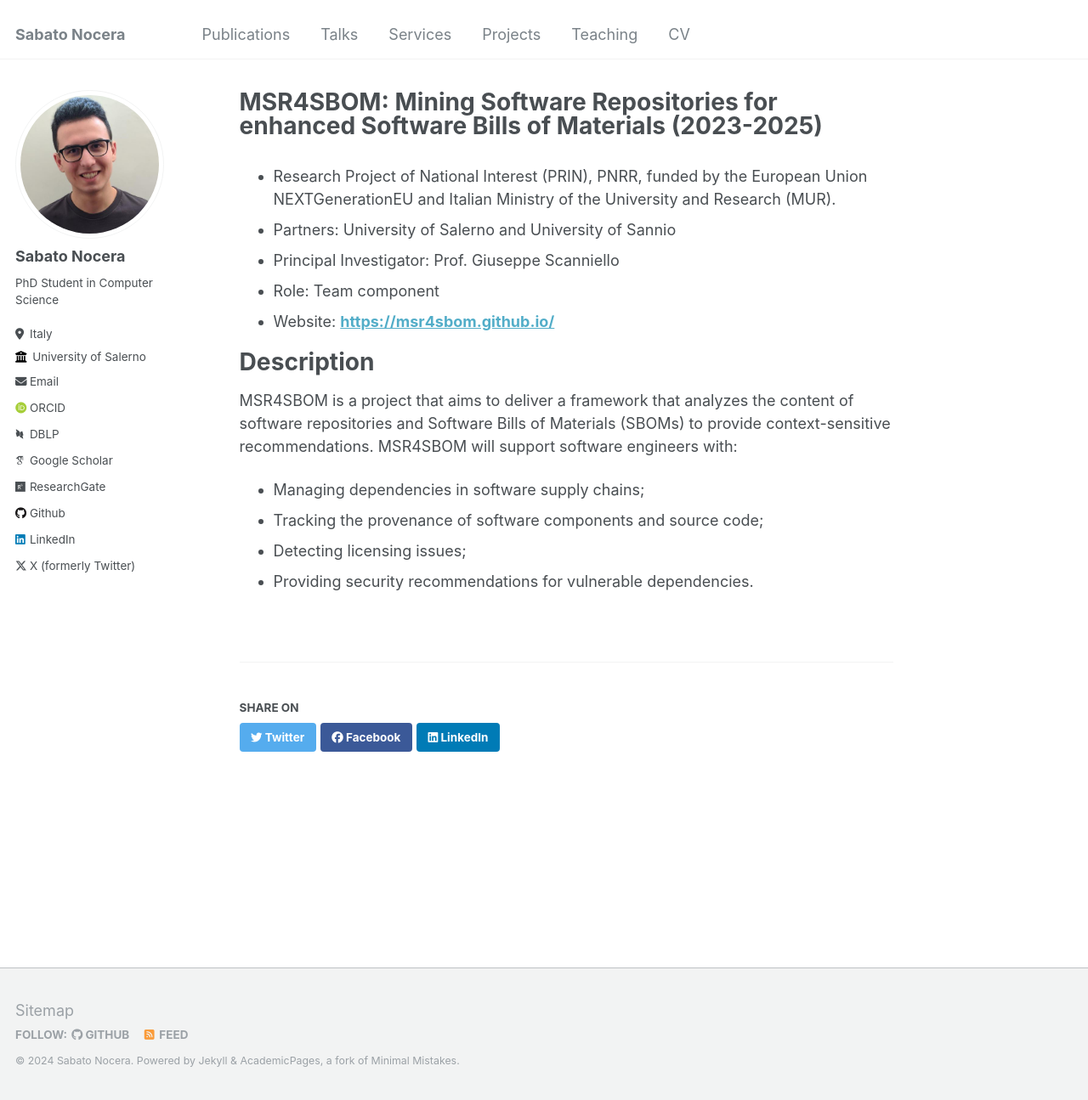
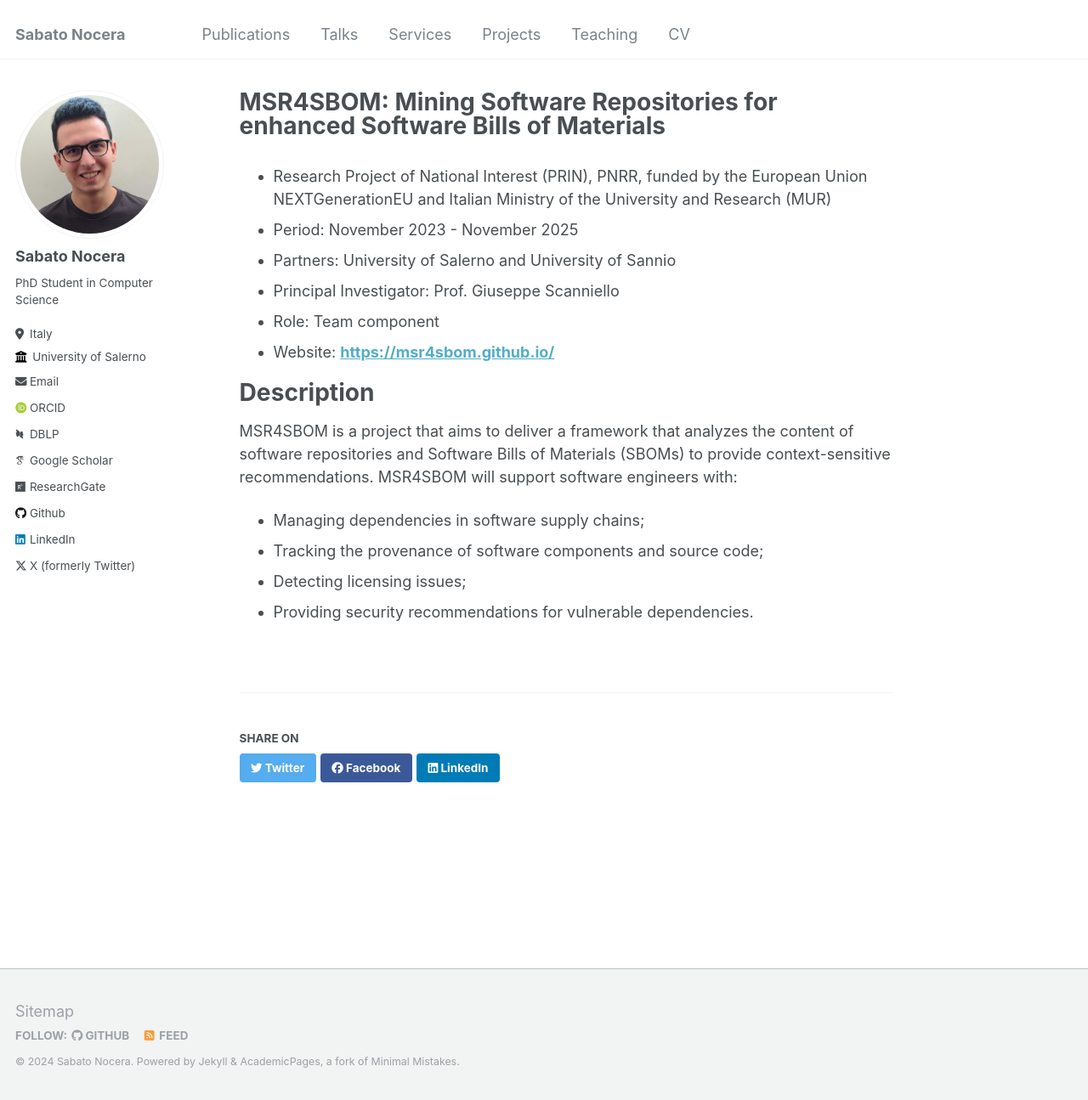
Before and after one commit to sabato-nocera/sabato-nocera.github.io, a Jekyll site: the page built from _projects/msr4sbom.md, in a window 1280 px wide and 1295 px high. Shown: the whole window at 85% size. Built offline with Jekyll 4.4.1, drawn with Linux system fonts in a browser that asks for light colours; some web fonts are replaced.

Commit message:
Update msr4sbom.md

```diff
--- a/_projects/msr4sbom.md
+++ b/_projects/msr4sbom.md
@@ -9,7 +9,8 @@ end_date: 2025-11-30
 location: ""
 ---
 
-* Research Project of National Interest (PRIN), PNRR, funded by the European Union NEXTGenerationEU and Italian Ministry of the University and Research (MUR).
+* Research Project of National Interest (PRIN), PNRR, funded by the European Union NEXTGenerationEU and Italian Ministry of the University and Research (MUR)
+* Period: November 2023 - November 2025
 * Partners: University of Salerno and University of Sannio
 * Principal Investigator: Prof. Giuseppe Scanniello
 * Role: Team component
```
Also changed, not shown: other parts of _projects/msr4sbom.md (+1 -1 lines).
